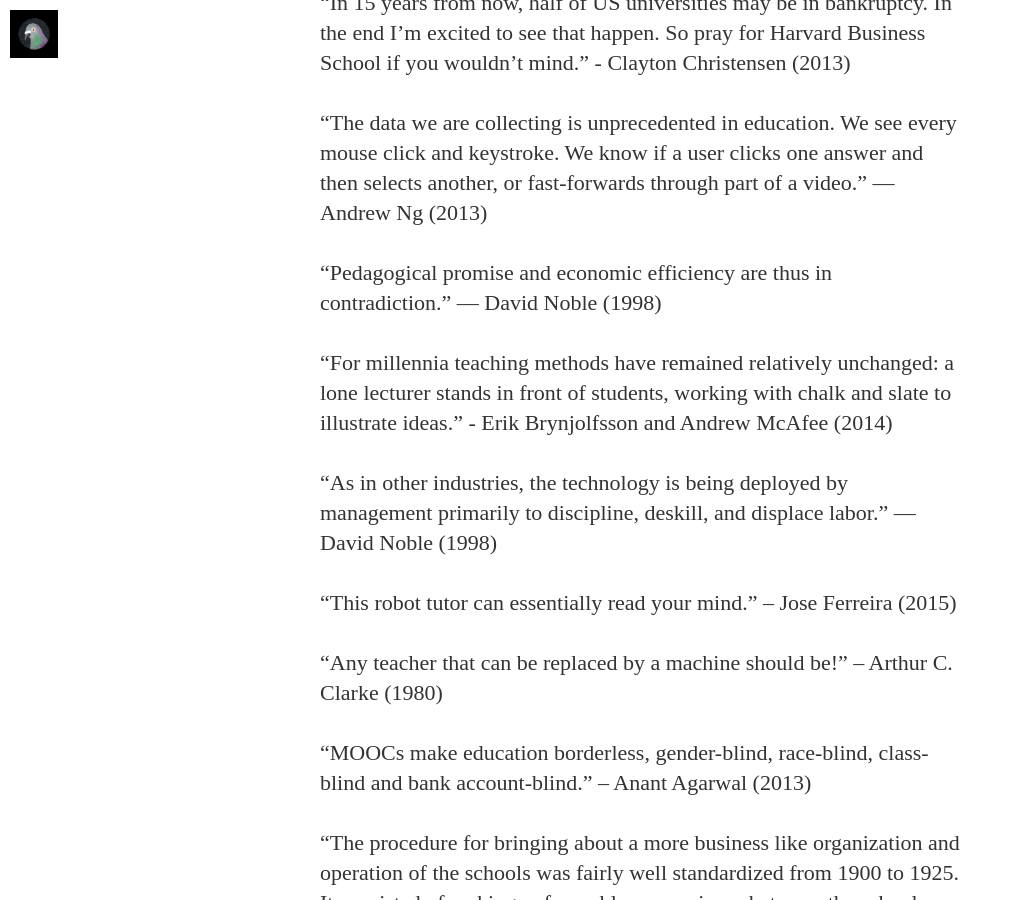
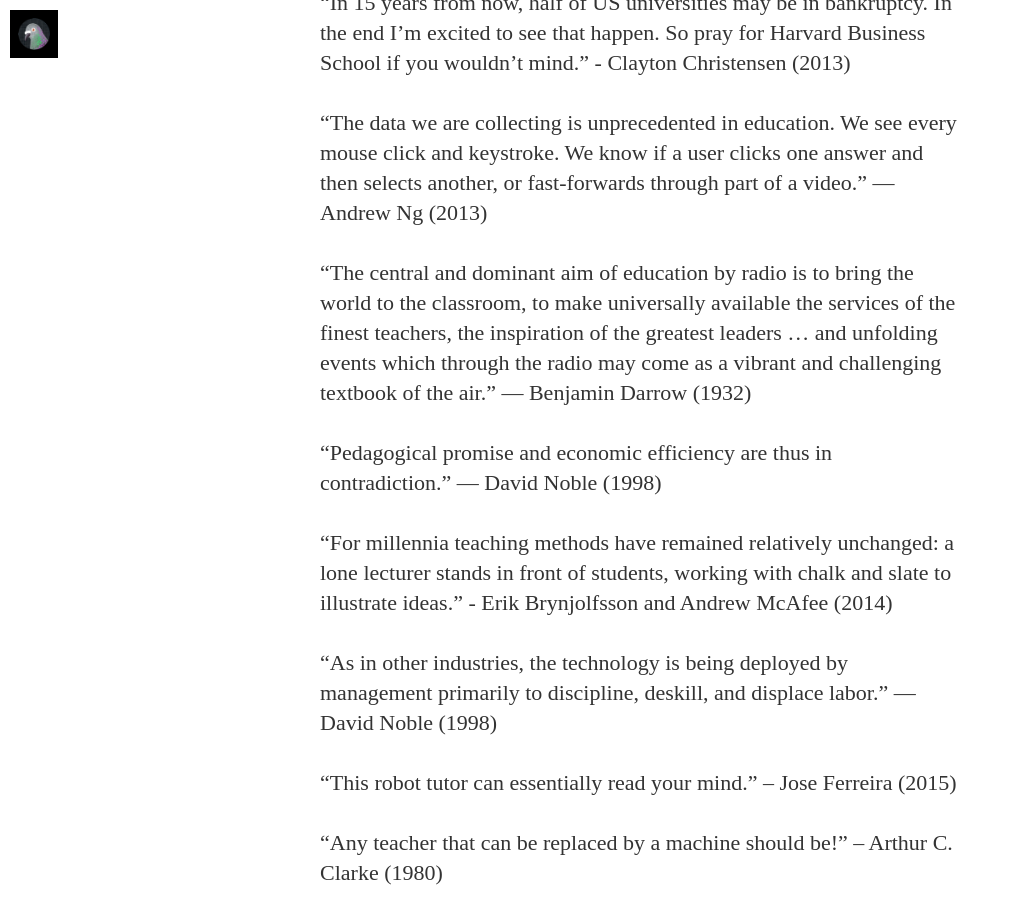
Before and after one commit to audreywatters/edtechwtf, a Jekyll site: the page built from index.html, in a window 1280 px wide and 900 px high, scrolled down 1326 px. Shown: the whole window, without its empty margins (0-1013 px from the left). Built offline with Jekyll 4.4.1, drawn with Linux system fonts in a browser that asks for light colours; nearby versions of some CDN libraries; some web fonts are replaced.

Commit message:
added new quotation

```diff
--- a/index.html
+++ b/index.html
@@ -16,6 +16,8 @@
 <p>&#8220;In 15 years from now, half of US universities may be in bankruptcy. In the end I&#8217;m excited to see that happen. So pray for Harvard Business School if you wouldn&#8217;t mind.&#8221; - Clayton Christensen (2013) </p>
 
 <p>&#8220;The data we are collecting is unprecedented in education. We see every mouse click and keystroke. We know if a user clicks one answer and then selects another, or fast-forwards through part of a video.&#8221; — Andrew Ng (2013)</p>
+
+<p>&#8220;The central and dominant aim of education by radio is to bring the world to the classroom, to make universally available the services of the finest teachers, the inspiration of the greatest leaders &#8230; and unfolding events which through the radio may come as a vibrant and challenging textbook of the air.&#8221; — Benjamin Darrow (1932)</p>
 
 <p>&#8220;Pedagogical promise and economic efficiency are thus in contradiction.&#8221; — David Noble (1998)</p>
 
```
